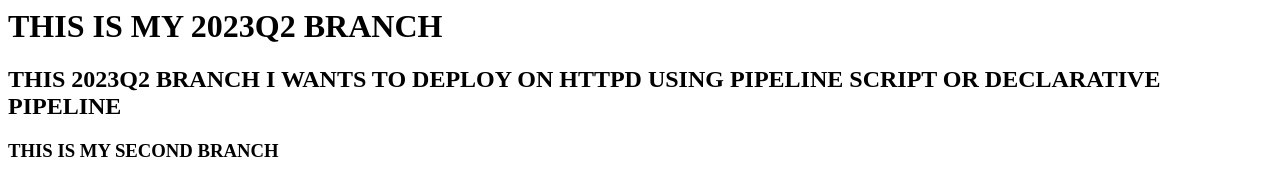
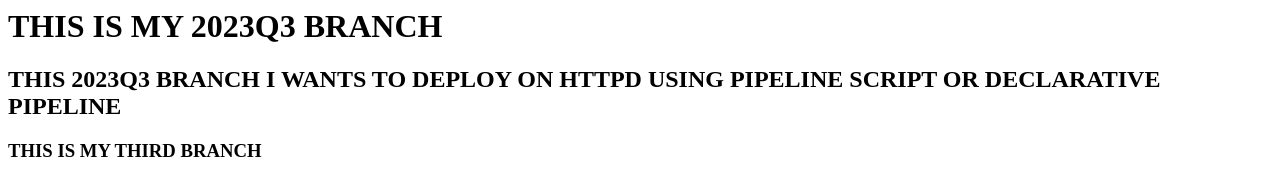
Before and after one commit to renujankar/vel-app2, a plain HTML site: page index.html in a window 1280 px wide. Drawn offline with Linux system fonts and the light colour scheme.

Commit message:
Update index.html

```diff
--- a/index.html
+++ b/index.html
@@ -1,3 +1,3 @@
-<h1> THIS IS MY 2023Q2 BRANCH </h1>
-<h2> THIS 2023Q2 BRANCH I WANTS TO DEPLOY ON HTTPD USING PIPELINE SCRIPT OR DECLARATIVE PIPELINE</H2>
-<h3>THIS IS MY SECOND BRANCH</h3>
+<h1> THIS IS MY 2023Q3 BRANCH </h1>
+<h2> THIS 2023Q3 BRANCH I WANTS TO DEPLOY ON HTTPD USING PIPELINE SCRIPT OR DECLARATIVE PIPELINE</H2>
+<h3>THIS IS MY THIRD BRANCH</h3>
```
